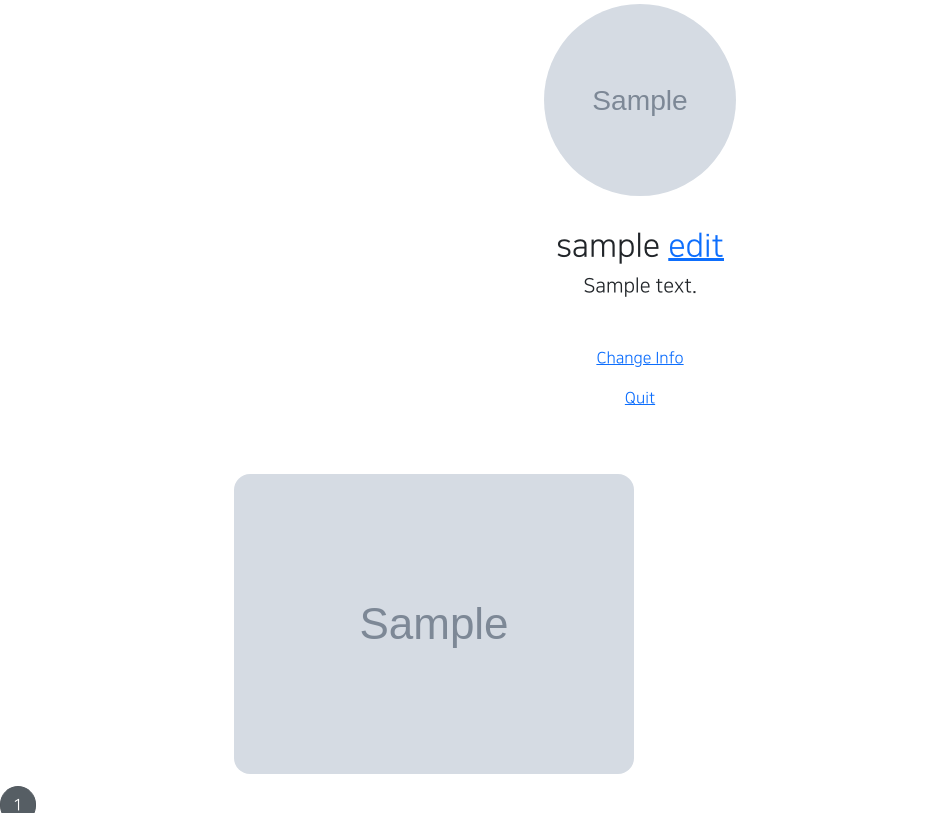
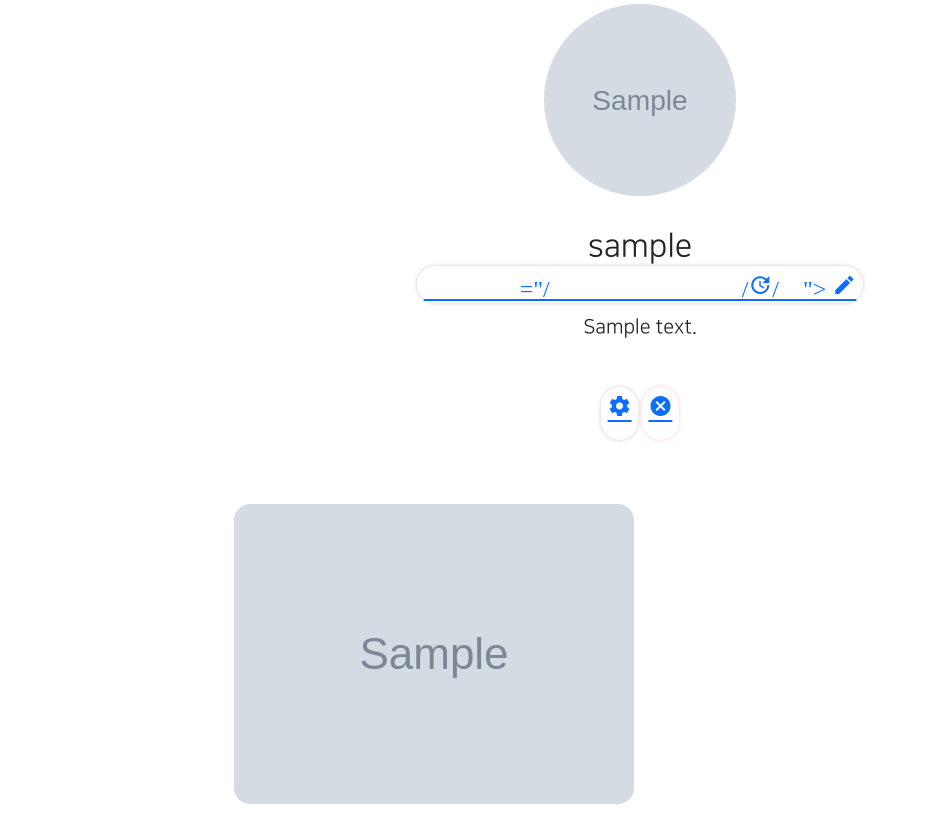
Before and after one commit to witway/pragmatic, a Django app: page /accounts/detail/1 in a window 1280 px wide. Shown: the part 213-1026 px from the top of the page, without its empty margins (0-927 px from the left). Run offline with Django 3.2, Linux system fonts and the light colour scheme; a user stored in the database is signed in; tables that the repository leaves empty hold one stand-in row (values such as "Sample post"); grey boxes marked "Sample" are stand-in pictures; some libraries are stand-ins or nearby versions.

Commit message:
django course 45 commit

```diff
--- a/accountapp/models.py
+++ b/accountapp/models.py
@@ -1,6 +1,3 @@
 from django.db import models
 
 # Create your models here.
-
-class HelloWorld(models.Model):
-    text = models.CharField(max_length=255, null=False)
--- a/accountapp/templates/accountapp/detail.html
+++ b/accountapp/templates/accountapp/detail.html
@@ -13,7 +13,10 @@
             <h2 style="font-family: "NanumSquareB">
               {{ target_user.profile.nickname }}
                 {% if target_user == user %}
-                  <a href="{% url 'profileapp:update' pk=target_user.profile.pk %}">
+                  <a class = "material-icons"
+                     style="box-shadow: 0 0 4px #ccc; border-radius: 10rem; padding: .4rem;"
+                    <!-- 첫, 두번째는 그림자의 위치, 세번째는 그림자의 크기, 네번째는 색갈-->
+                     href="{% url 'profileapp:update' pk=target_user.profile.pk %}">
                       edit
                   </a>
                 {% endif %}
@@ -36,14 +39,20 @@
             {% endif %}
 
             {% if target_user == user %}
-            <a href="{% url 'accountapp:update' pk=user.pk %}">
+            <a class = "material-icons"
+               style="box-shadow: 0 0 4px #ccc; border-radius: 10rem; padding: .4rem;"
+               href="{% url 'accountapp:update' pk=user.pk %}">
                 <p>
-                    Change Info
+<!--                    Change Info-->
+                    settings
                 </p>
             </a>
-            <a href="{% url 'accountapp:delete' pk=user.pk %}">
+            <a class = "material-icons"
+               style="box-shadow: 0 0 4px #fcc; border-radius: 10rem; padding: .4rem;"
+               href="{% url 'accountapp:delete' pk=user.pk %}">
                 <p>
-                    Quit
+<!--                    Quit-->
+                    cancel
                 </p>
             </a>
             {% endif %}
--- a/accountapp/urls.py
+++ b/accountapp/urls.py
@@ -1,12 +1,10 @@
 from django.contrib.auth.views import LoginView, LogoutView
 from django.urls import path
-from accountapp.views import hello_world, AccountCreateView, AccountDetailView, AccountUpdateView, AccountDeleteView
+from accountapp.views import AccountCreateView, AccountDetailView, AccountUpdateView, AccountDeleteView
 
 app_name = 'accountapp'
 
-
 urlpatterns = [
-    path('hello_world/', hello_world, name = 'hello_world'),
     path('login/', LoginView.as_view(template_name = 'accountapp/login.html'), name='login'),
     path('logout/', LogoutView.as_view(), name='logout'),
     path('create/', AccountCreateView.as_view(), name = 'create'),
--- a/accountapp/views.py
+++ b/accountapp/views.py
@@ -12,27 +12,27 @@
 
 from accountapp.decorators import account_ownership_required
 from accountapp.forms import AccountUpdateForm
-from accountapp.models import HelloWorld
+# from accountapp.models import HelloWorld
 from articleapp.models import Article
 
 has_ownership = [account_ownership_required, login_required()]
-
-@login_required
-def hello_world(request):
-    if request.method == "POST":
-        temp = request.POST.get('hello_world_input')
-
-        new_hello_world = HelloWorld()
-        new_hello_world.text = temp
-        new_hello_world.save()
-
-        # hello_world_list= HelloWorld.objects.all()
-        # return render(request, 'accountapp/hello_world.html', context={'hello_world_list': hello_world_list})
-
-        return HttpResponseRedirect(reverse('accountapp:hello_world'))
-    else:
-        hello_world_list = HelloWorld.objects.all()
-        return render(request, 'accountapp/hello_world.html', context={'hello_world_list': hello_world_list})
+#
+# @login_required
+# def hello_world(request):
+#     if request.method == "POST":
+#         temp = request.POST.get('hello_world_input')
+#
+#         new_hello_world = HelloWorld()
+#         new_hello_world.text = temp
+#         new_hello_world.save()
+#
+#         # hello_world_list= HelloWorld.objects.all()
+#         # return render(request, 'accountapp/hello_world.html', context={'hello_world_list': hello_world_list})
+#
+#         return HttpResponseRedirect(reverse('accountapp:hello_world'))
+#     else:
+#         hello_world_list = HelloWorld.objects.all()
+#         return render(request, 'accountapp/hello_world.html', context={'hello_world_list': hello_world_list})
 
 class AccountCreateView(CreateView):
     model = User
--- a/pragmatic/settings.py
+++ b/pragmatic/settings.py
@@ -149,7 +149,8 @@
 
 DEFAULT_AUTO_FIELD = 'django.db.models.BigAutoField'
 
-LOGIN_REDIRECT_URL = reverse_lazy('accountapp:hello_world')
+# LOGIN_REDIRECT_URL = reverse_lazy('accountapp:hello_world')
+LOGIN_REDIRECT_URL = reverse_lazy('home')
 LOGOUT_REDIRECT_URL = reverse_lazy('accountapp:login')
 
 MEDIA_URL = '/media/'
--- a/pragmatic/urls.py
+++ b/pragmatic/urls.py
@@ -18,7 +18,11 @@
 from django.contrib import admin
 from django.urls import path, include
 
+from articleapp.views import ArticleListView
+
 urlpatterns = [
+    path('', ArticleListView.as_view(), name = 'home'),
+
     path('admin/', admin.site.urls),
     path('accounts/', include('accountapp.urls')),
     path('profiles/', include('profileapp.urls')),
--- a/projectapp/models.py
+++ b/projectapp/models.py
@@ -7,3 +7,6 @@
     description = models.CharField(max_length=200, null=True)
 
     created_at = models.DateTimeField(auto_now=True)
+
+    def __str__(self):
+        return f'{self.pk} : {self.title}'
--- a/projectapp/views.py
+++ b/projectapp/views.py
@@ -35,6 +35,8 @@
         user = self.request.user
         if user.is_authenticated:
             subscription = Subscription.objects.filter(user=user, project=project)
+        else:
+            subscription = None
         object_list = Article.objects.filter(project=self.get_object())
         return super(ProjectDetailView, self).get_context_data(object_list=object_list, subscription=subscription, **kwargs)
 
--- a/templates/head.html
+++ b/templates/head.html
@@ -13,6 +13,9 @@
     <link rel="preconnect" href="https://fonts.googleapis.com">
     <link rel="preconnect" href="https://fonts.gstatic.com" crossorigin>
     <link href="https://fonts.googleapis.com/css2?family=PT+Serif:ital,wght@1,700&display=swap" rel="stylesheet">
+
+    <!--    GOOGLE MATERIAL ICONS-->
+    <link href="https://fonts.googleapis.com/css2?family=Material+Icons" rel="stylesheet">
 
     <!--DEFAULT CSS LINK-->
     <link rel="stylesheet" type = "text/css" href="{% static 'base.css'%}">
```
Also changed, not shown: accountapp/templates/accountapp/hello_world.html (+24 -24 lines).
